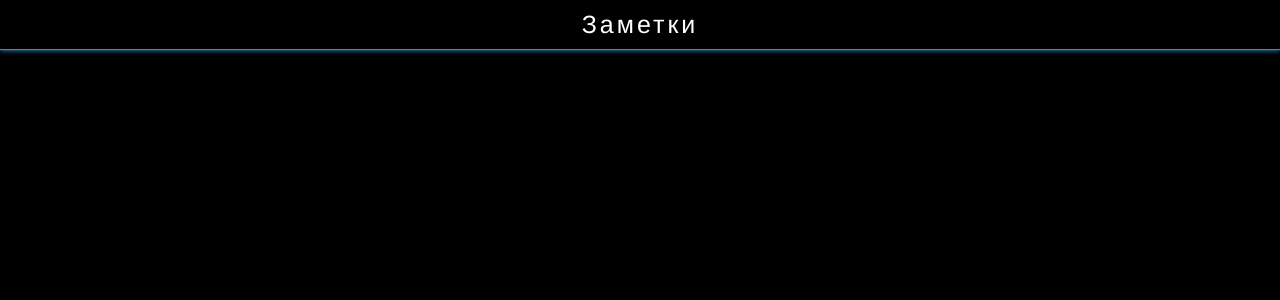
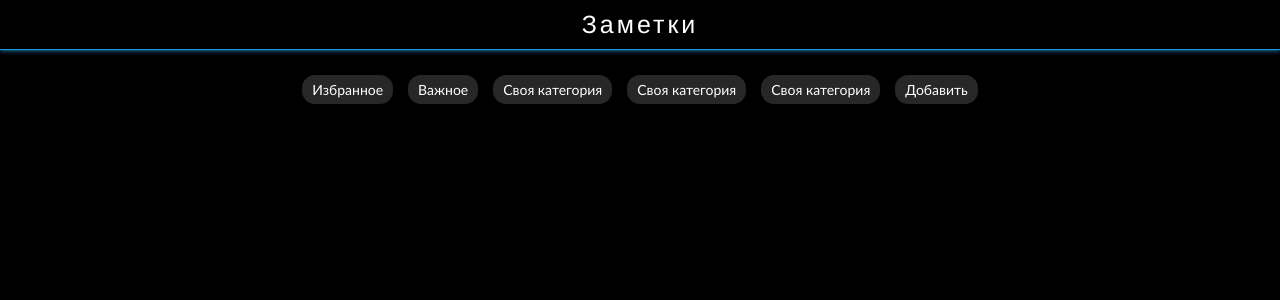
Before and after one commit to beautiful-cookie/information-cards, a Vue app: page /#/ in a window 1280 px wide. Shown: the top 300 px of the page. Built offline with nearby package versions, Linux system fonts and the light colour scheme.

Commit message:
categories added

```diff
--- a/package.json
+++ b/package.json
@@ -9,6 +9,7 @@
   },
   "dependencies": {
     "core-js": "^3.8.3",
+    "material-design-icons-iconfont": "^6.7.0",
     "vue": "^2.6.14",
     "vue-router": "^3.5.1"
   },
--- /dev/null
+++ b/src/components/Add-categories-modal.vue
@@ -0,0 +1,72 @@
+<template>
+    <div class="modal-wrapper">
+        <div class="title-wrapper">
+            <h3>Добавить категорию</h3>
+            <span>
+                <i @click="close" class="material-icons">close</i>
+            </span>
+        </div>
+        <div class="content">
+            <slot></slot>
+        </div>
+    </div>
+</template>
+
+
+<style lang="scss" scoped>
+.modal-wrapper {
+    position: fixed;
+    background-color: #1E1E1E;
+    border: 2px solid #333333;
+    border-radius: 10px;
+    padding: 15px;
+    width: 500px;
+    height: 80vh;
+    color: white;
+    margin: auto;
+    top: 10vh;
+    left: auto;
+
+    .title-wrapper {
+        display: flex;
+        justify-content: space-between;
+        align-items: center;
+        font-family: Arial, Helvetica, sans-serif;
+    }
+
+    .content {
+        margin-top: 20px;
+        height: 100%;
+    }
+}
+
+@media screen and (max-width: 600px) {
+    .modal-wrapper {
+        width: 400px;
+    }
+}
+
+@media screen and (max-width: 500px) {
+    .modal-wrapper {
+        width: 300px;
+    }
+}
+
+@media screen and (max-width: 400px) {
+    .modal-wrapper {
+        width: 200px;
+    }
+}
+
+</style>
+
+<script>
+export default {
+    name: 'Modal',
+    methods: {
+        close() {
+            this.$emit('close');
+        }
+    }
+}
+</script>
--- /dev/null
+++ b/src/components/Categories.vue
@@ -0,0 +1,147 @@
+<template>
+    <div class="categories-wrapper">
+        <div class="categories-item">Избранное</div>
+        <div class="categories-item">Важное</div>
+        <div class="categories-item">Своя категория</div>
+        <div class="categories-item">Своя категория</div>
+        <div class="categories-item">Своя категория</div>
+        <div class="categories-item" @click="toggleModal">Добавить</div>
+        <Modal v-if="isShowModal" @close="toggleModal">
+            <div class="modal-content-wrapper">
+                <input class="modal-input" type="text" placeholder="Введите название...">
+                <button class="add-categorie">Добавить</button>
+            </div>
+        </Modal>
+    </div>
+</template>
+
+<script>
+import Modal from '@/components/Add-categories-modal.vue'
+export default {
+    name: 'Categories',
+    data() {
+        return {
+            items: [],
+            isShowModal: false
+        }
+    },
+    methods: {
+        addCategoriesItem() {
+
+        },
+        toggleModal() {
+            this.isShowModal = !this.isShowModal
+        }
+    },
+    components: {
+        Modal
+    }
+}
+</script>
+
+<style lang="scss" scoped>
+.categories-wrapper {
+    display: flex;
+    justify-content: center;
+    align-items: center;
+    flex-wrap: wrap;
+    gap: 15px;
+    max-width: 60vw;
+    margin: auto;
+    margin-top: 25px;
+    font-family: 'Trebuchet MS', 'Lucida Sans Unicode', 'Lucida Grande', 'Lucida Sans', Arial, sans-serif;
+    font-size: 14px;
+
+    .categories-item {
+        padding: 6px 10px 6px 10px;
+        background-color: #272727;
+        color: white;
+        border-radius: 13px;
+        max-width: 30%;
+        overflow: hidden;
+        transition-property: background-color;
+        transition-duration: 0.3s;
+
+        &:hover {
+            background-color: #525252;
+        }
+    }
+
+
+}
+
+.modal-content-wrapper {
+    display: flex;
+    justify-content: center;
+    align-items: center;
+    flex-direction: column;
+    gap: 10px;
+    height: 28%;
+
+    .modal-input {
+        background-color: #222222;
+        padding: 10px;
+        color: white;
+        border: 1px solid #818181;
+        border-radius: 10px;
+        width: 70%;
+    }
+
+    .add-categorie {
+        background-color: transparent;
+        color: white;
+        padding: 10px;
+        width: 70%;
+        border: 2px solid rgba(85, 85, 85, 0.502);
+        border-radius: 5px;
+        transition-property: background-color, border;
+        transition-duration: 0.3s;
+        font-family: 'Segoe UI', Tahoma, Geneva, Verdana, sans-serif;
+
+
+        &:hover {
+            background-color: #7c7c7c;
+            border-color: #9e9e9e;
+        }
+    }
+}
+
+
+
+@media screen and (max-width: 670px) {
+    .categories-wrapper {
+        font-size: 12px;
+    }
+}
+
+@media screen and (max-width: 600px) {
+    .categories-wrapper {
+        max-width: 70vw;
+    }
+}
+
+@media screen and (max-width: 510px) {
+    .categories-wrapper {
+        max-width: 80vw;
+    }
+}
+
+@media screen and (max-width: 440px) {
+    .categories-wrapper {
+        max-width: 100vw;
+    }
+}
+
+@media screen and (max-width: 360px) {
+    .categories-wrapper {
+        font-size: 9px;
+    }
+}
+
+@media screen and (max-width: 290px) {
+    .categories-wrapper {
+        font-size: 7px;
+    }
+}
+
+</style>
--- a/src/main.js
+++ b/src/main.js
@@ -1,6 +1,7 @@
 import Vue from 'vue'
 import App from './App.vue'
 import router from './router'
+import 'material-design-icons-iconfont'
 
 Vue.config.productionTip = false
 
--- a/src/views/HomeView.vue
+++ b/src/views/HomeView.vue
@@ -1,16 +1,18 @@
-
 <template>
   <div>
     <Navbar />
+    <Categories />
   </div>
 </template>
 
 <script>
 import Navbar from '@/components/Navbar.vue'
+import Categories from '@/components/Categories.vue';
 
 export default {
   components: {
-    Navbar
-  }
+    Navbar,
+    Categories
+}
 }
 </script>
```
Also changed, not shown: 1 other file (tests, documents, lock files or other folders).
